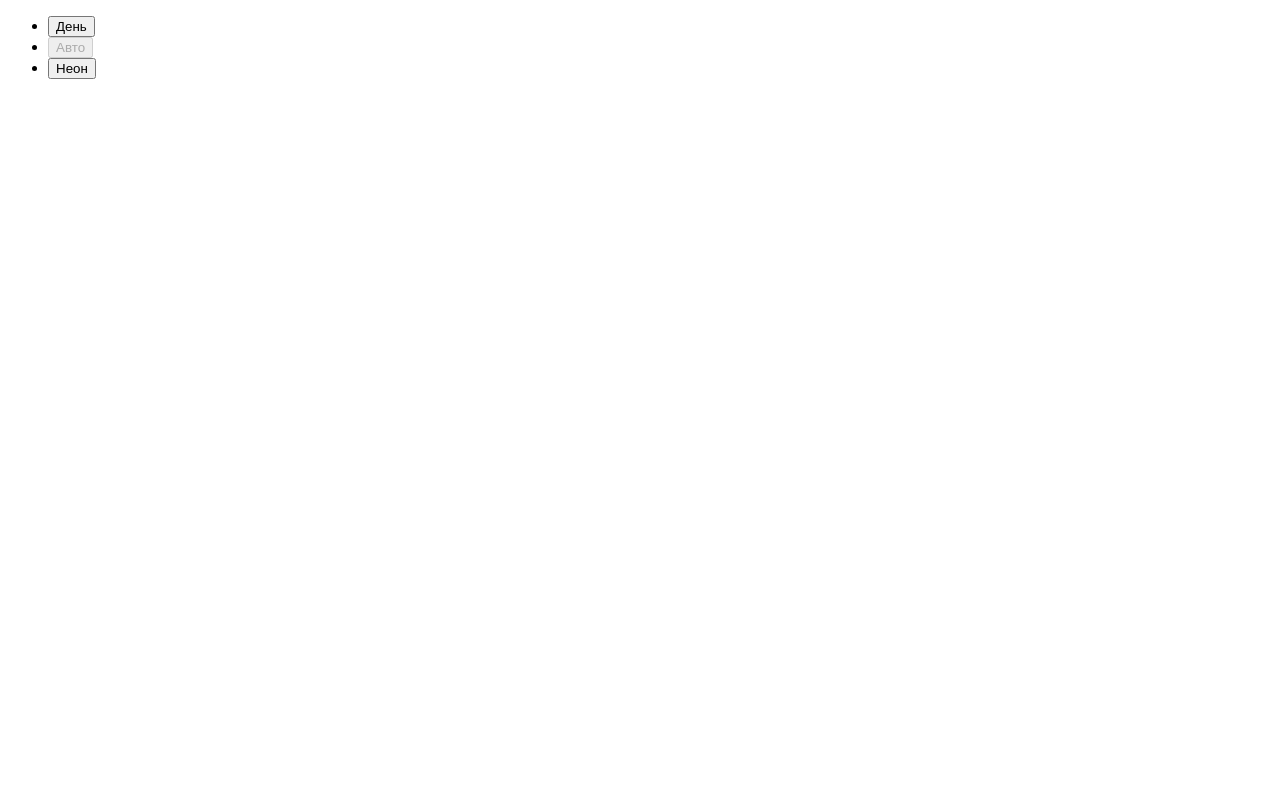
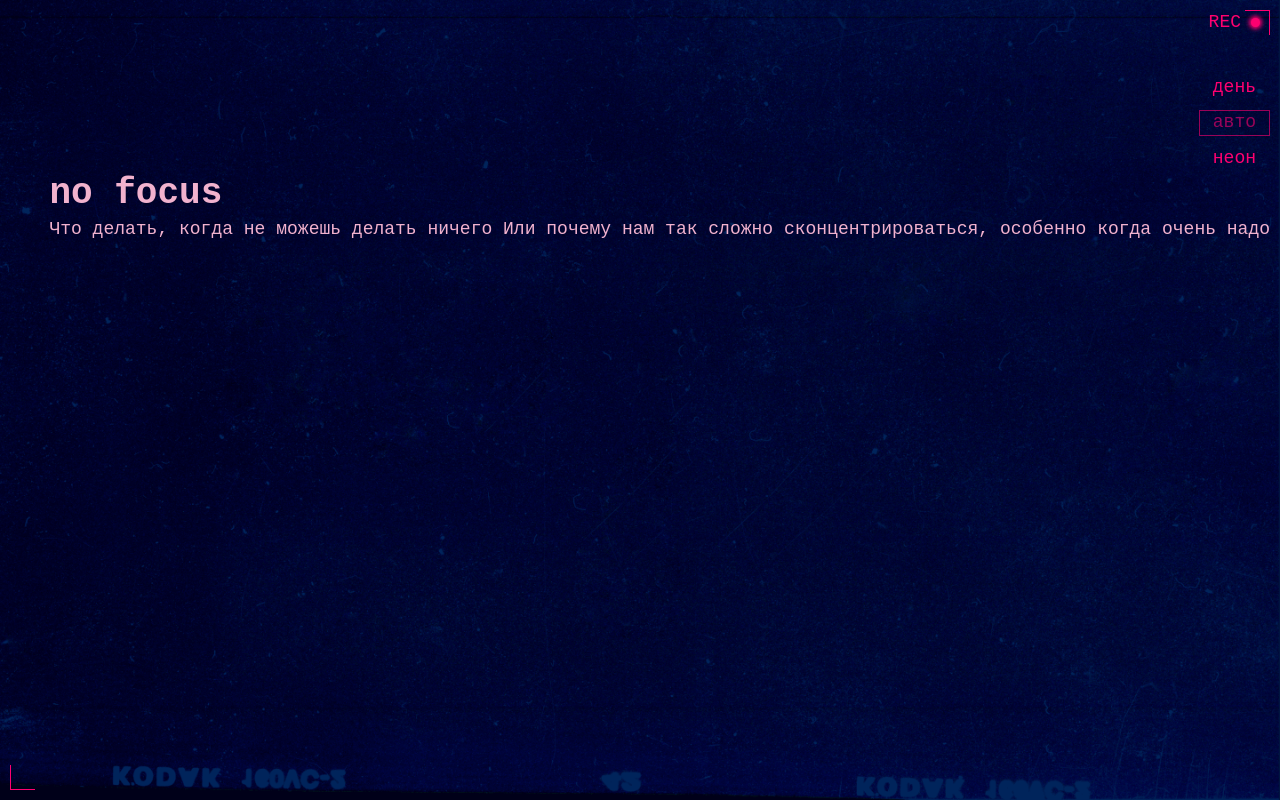
Before and after one commit to MuhammadAmadi/slozhno-sosredotochitsya-fd, a plain HTML site: page index.html in a window 1280 px wide. Drawn offline with Linux system fonts and the light colour scheme.

Commit message:
stage 1 end

```diff
--- a/index.html
+++ b/index.html
@@ -3,19 +3,37 @@
   <head>
     <meta charset="UTF-8" />
     <meta http-equiv="X-UA-Compatible" content="IE=edge" />
-    <meta name="viewport" content="width=device-width, initial-scale=1.0" />
+    <meta name="viewport" content="width=device-width, initial-scale=1.0, maximum-scale=1.0, user-scalable=no, viewport-fit=cover" />
+    <meta name="color-scheme" content="dark light" />
+
     <title>Сложно сосредоточиться</title>
+
+    <link rel="icon" type="image/svg+xml" href="images/favicon.svg" />
+    <link rel="alternate icon" type="image/x-icon" sizes="32x32" href="images/favicon.ico" />
+    <link rel="apple-touch-icon" sizes="180x180" href="images/mobile-icon.png" />
+
+    <link rel="stylesheet" href="styles/variables.css">
+    <link rel="stylesheet" href="styles/globals.css">
+    <link rel="stylesheet" href="styles/style.css">
+    <link rel="stylesheet" href="styles/dark.css">
+    <link rel="stylesheet" href="styles/light.css">
+
     <script src="./scripts/script.js"></script>
+
   </head>
   <body class="page">
     <header class="header decorated-zone">
+      <div class="header_decoration" aria-hidden="true">
+        <span class="header_decoration-text">REC</span>
+        <div class="header_decoration-dot"></div>
+      </div>
       <nav class="header__theme-menu">
         <ul class="header__theme-menu-list">
           <li class="header__theme-menu-item">
             <button
               class="header__theme-menu-button header__theme-menu-button_type_light"
             >
-              День
+              день
             </button>
           </li>
           <li class="header__theme-menu-item">
@@ -23,18 +41,33 @@
               class="header__theme-menu-button header__theme-menu-button_active header__theme-menu-button_type_auto"
               disabled
             >
-              Авто
+              авто
             </button>
           </li>
           <li class="header__theme-menu-item">
             <button
               class="header__theme-menu-button header__theme-menu-button_type_dark"
             >
-              Неон
+              неон
             </button>
           </li>
         </ul>
       </nav>
+      <div  class="title-decor">
+        <h1>
+          <span>no</span>
+          <span>focus</span>
+        </h1>
+        <p>Что делать, когда не можешь делать ничего Или почему нам так сложно сконцентрироваться,
+          особенно когда очень надо</p>
+      </div>
+
     </header>
+    <main>
+
+    </main>
+    <footer>
+
+    </footer>
   </body>
 </html>
--- a/styles/globals.css
+++ b/styles/globals.css
@@ -10,6 +10,7 @@ body {
   min-inline-size: 375px;
   max-inline-size: 1440px;
   margin: 0 auto;
+  overflow-y: auto;
 }
 
 h1,
--- a/styles/style.css
+++ b/styles/style.css
@@ -1,5 +1,133 @@
 /* Основные стили проекта. Это стили для темы, которую вы верстаете первой. */
 
 .page {
-  /* сохраните в разметке и стилях класс page у тега body. Он удобен, чтобы составлять селекторы для разных цветовых тем. */
+  min-height: 668px;
+  background-image: var(--bg-image);
+  background-repeat: no-repeat;
+  background-attachment: fixed;
+  background-size: cover;
+  background-position: center;
+  background-color: var(--bg-color);
+  font-family: "IBM Plex mono", monospace;
+  font-size: 18px;
+  font-weight: normal;
+  line-height: 1.3;
+  color: var(--text-color);
 }
+
+.header {
+  position: relative;
+  min-height: 668px;
+  height: 100vh;
+  padding: 0 10px;
+  display: grid;
+  grid-template-columns: 1fr auto;
+  grid-template-rows: auto 1fr;
+  align-items: start;
+}
+
+.header_decoration {
+  grid-row: 1;
+  grid-column: 2;
+  justify-self: end;
+  display: grid;
+  grid-template-columns: auto auto;
+  align-items: center;
+  gap: 10px;
+  font-size: 18px;
+  line-height: 25px;
+  font-weight: normal;
+  color: var(--accent-color);
+  z-index: 2;
+  margin-top: 10px;
+}
+
+.header_decoration-text {
+  font-weight: normal;
+}
+
+
+.header_decoration-text::after {
+  content: '';
+  display: inline-block;
+  width: 9px;
+  height: 9px;
+  background-color: var(--decorated-zone-color);
+  box-shadow: 0 0 4px 2px var(--decorated-zone-color);
+  border-radius: 50%;
+  margin-left: 10px;
+}
+
+.header_decoration .theme-light {
+  display: none;
+}
+
+.header__theme-menu {
+  grid-row: 1;
+  grid-column: 2;
+  margin-top: 75px;
+}
+
+.header__theme-menu-list {
+  display: grid;
+  gap: 10px;
+  justify-items: end;
+}
+
+.header__theme-menu-button {
+  margin: 0;
+  padding: 0 13px;
+  border: 1px solid transparent;
+  background-color: transparent;
+  cursor: pointer;
+  font-family: inherit;
+  font-size: inherit;
+  color: var(--decorated-zone-color)
+}
+
+.header__theme-menu-button:hover {
+  border-color: var(--decorated-zone-color);
+}
+
+.header__theme-menu-button_active {
+  pointer-events: none;
+  border-color: var(--decorated-zone-color);
+}
+
+.header__theme-menu-button:disabled {
+  opacity: 0.6;
+  cursor: default;
+}
+
+.decorated-zone::before,
+.decorated-zone::after {
+  content: '';
+  position: absolute;
+  width: 25px;
+  height: 25px;
+  z-index: 1;
+}
+
+.decorated-zone::before {
+  top: 10px;
+  right: 10px;
+  border-top: 1px solid var(--decorated-zone-color);
+  border-right: 1px solid var(--decorated-zone-color);
+}
+
+.decorated-zone::after {
+  bottom: 10px;
+  left: 10px;
+  border-bottom: 1px solid var(--decorated-zone-color);
+  border-left: 1px solid var(--decorated-zone-color);
+}
+
+.title-decor {
+  grid-row: 2;
+  grid-column: 2;
+}
+
+.footer {
+  min-height: 668px;
+  height: 100vh;
+}
--- a/styles/variables.css
+++ b/styles/variables.css
@@ -1,4 +1,32 @@
-/*
-  Переменные для вашего проекта
-  и их переопределение под различные устройства
-*/
+:root {
+  --bg-image: url('../images/cover-image-dark.png');
+  --bg-color: #000028; /* * */
+  --text-color: #f1b2ce;
+  --accent-color: #ff0070; /* * */
+  --title-color: #db00ff; /* * */
+  --section-title-color: #ff0070; /* * */
+  --card-title-color: #000028; /* * */
+  --decorated-zone-color: #ff0070; /* * */
+}
+
+.theme-light {
+  --bg-image: url('../images/cover-image-light.png');
+  --bg-color: #fff1f7; /* * */
+  --text-color: #353430; /* * */
+  --accent-color: #ff8dcb; /* * */
+  --title-color: #ffc2e6; /* * */
+  --section-title-color: #353430; /* * */
+  --card-title-color: #353430; /* * */
+  --decorated-zone-color: #353430; /* * */
+}
+
+.theme-dark {
+  --bg-image: url('../images/cover-image-dark.png');
+  --bg-color: #000028; /* * */
+  --text-color: #f1b2ce;
+  --accent-color: #ff0070; /* * */
+  --title-color: #db00ff; /* * */
+  --section-title-color: #ff0070; /* * */
+  --card-title-color: #000028; /* * */
+  --decorated-zone-color: #ff0070; /* * */
+}
```
